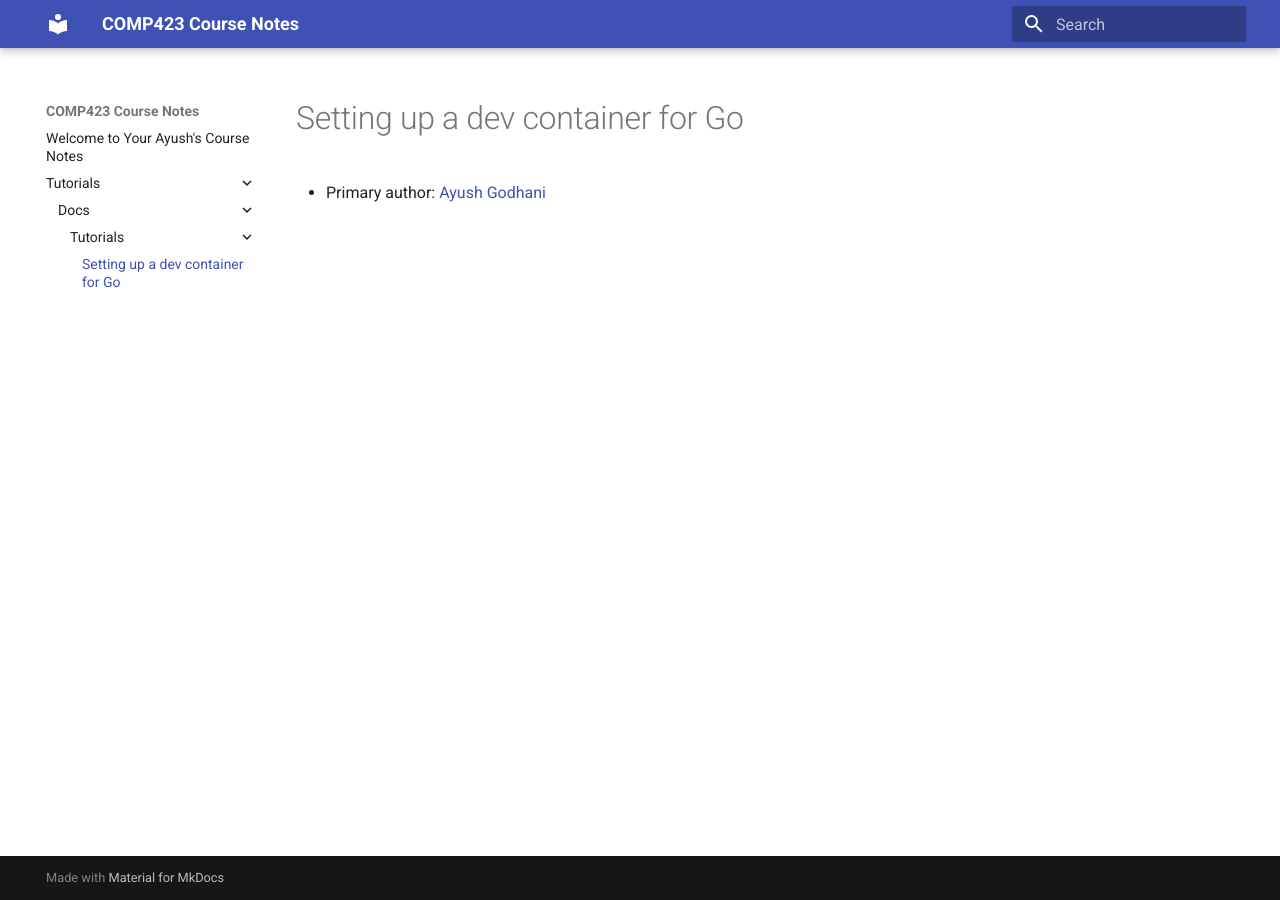
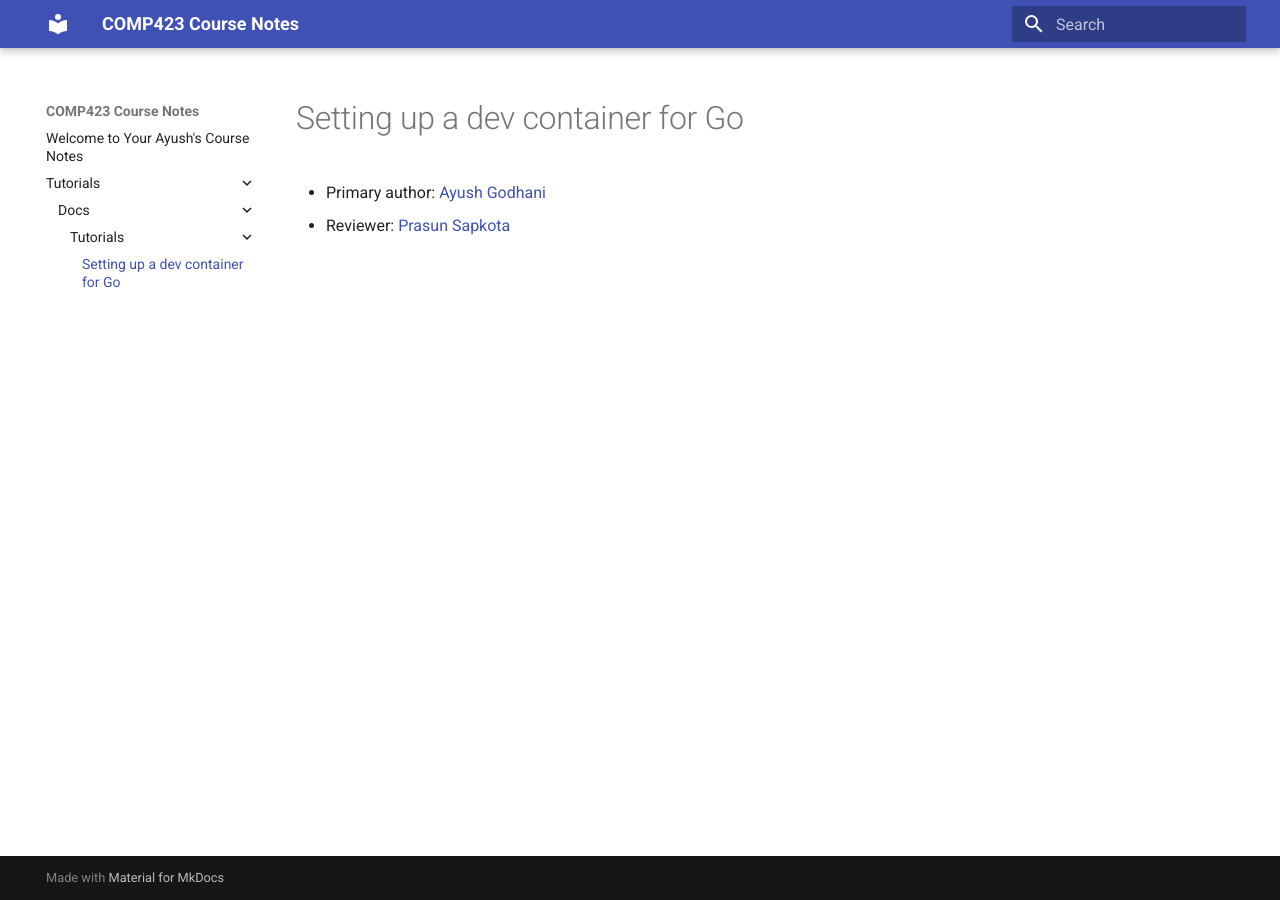
Before and after one commit to avgod07/comp423-course-notes, an MkDocs documentation site: the page built from docs/tutorials/docs/tutorials/go-setup.md, in a window 1280 px wide. Built offline with MkDocs 1.6.1 and Material for MkDocs 9.7.7, drawn with Linux system fonts in a browser that asks for light colours.

Commit message:
Inserted partner credentials into correct branch

```diff
--- a/docs/tutorials/docs/tutorials/go-setup.md
+++ b/docs/tutorials/docs/tutorials/go-setup.md
@@ -1,3 +1,4 @@
 # Setting up a dev container for Go
 
 * Primary author: [Ayush Godhani](https://github.com/avgod07)
+* Reviewer: [Prasun Sapkota](https://github.com/psap2)
```
